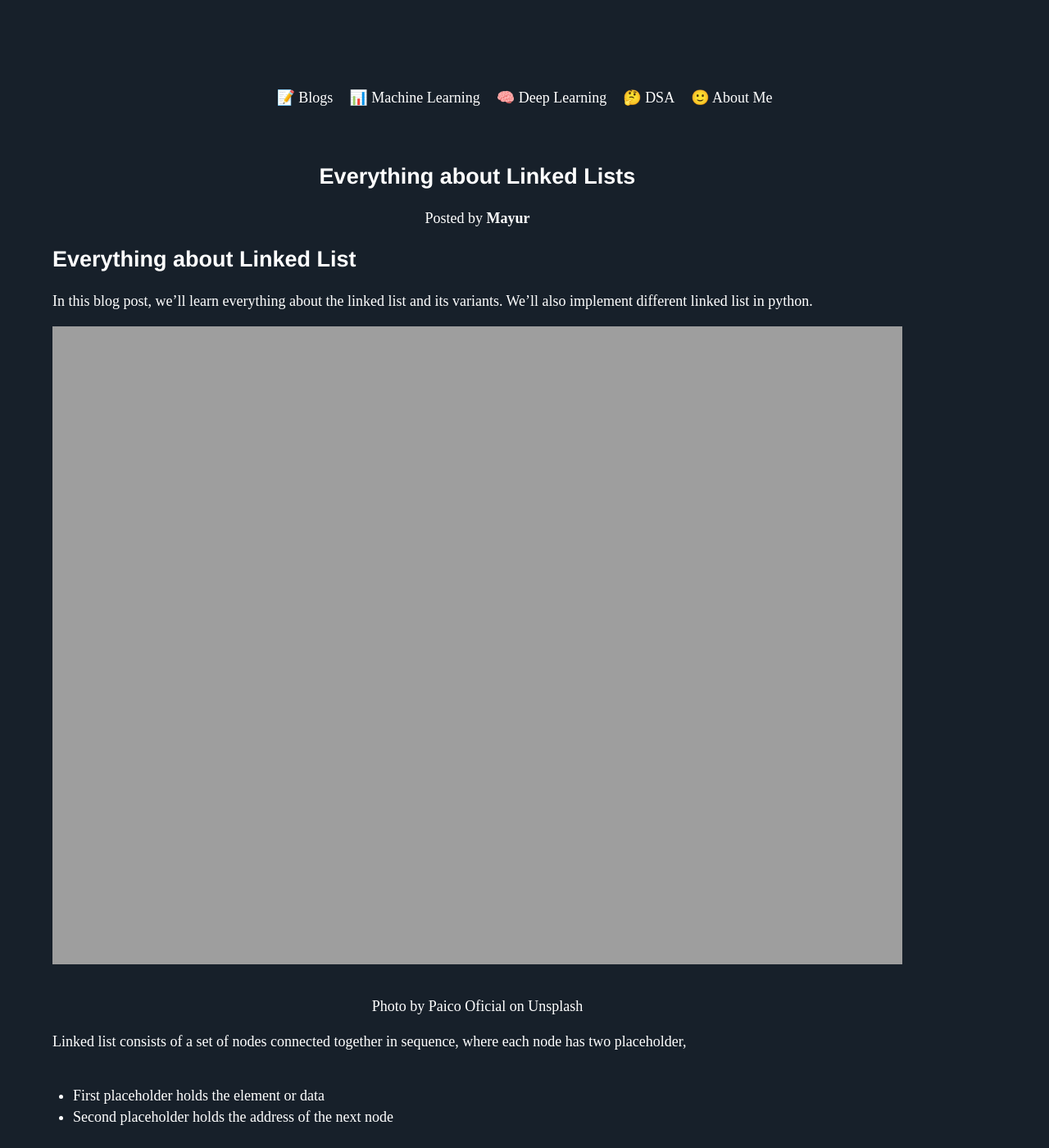
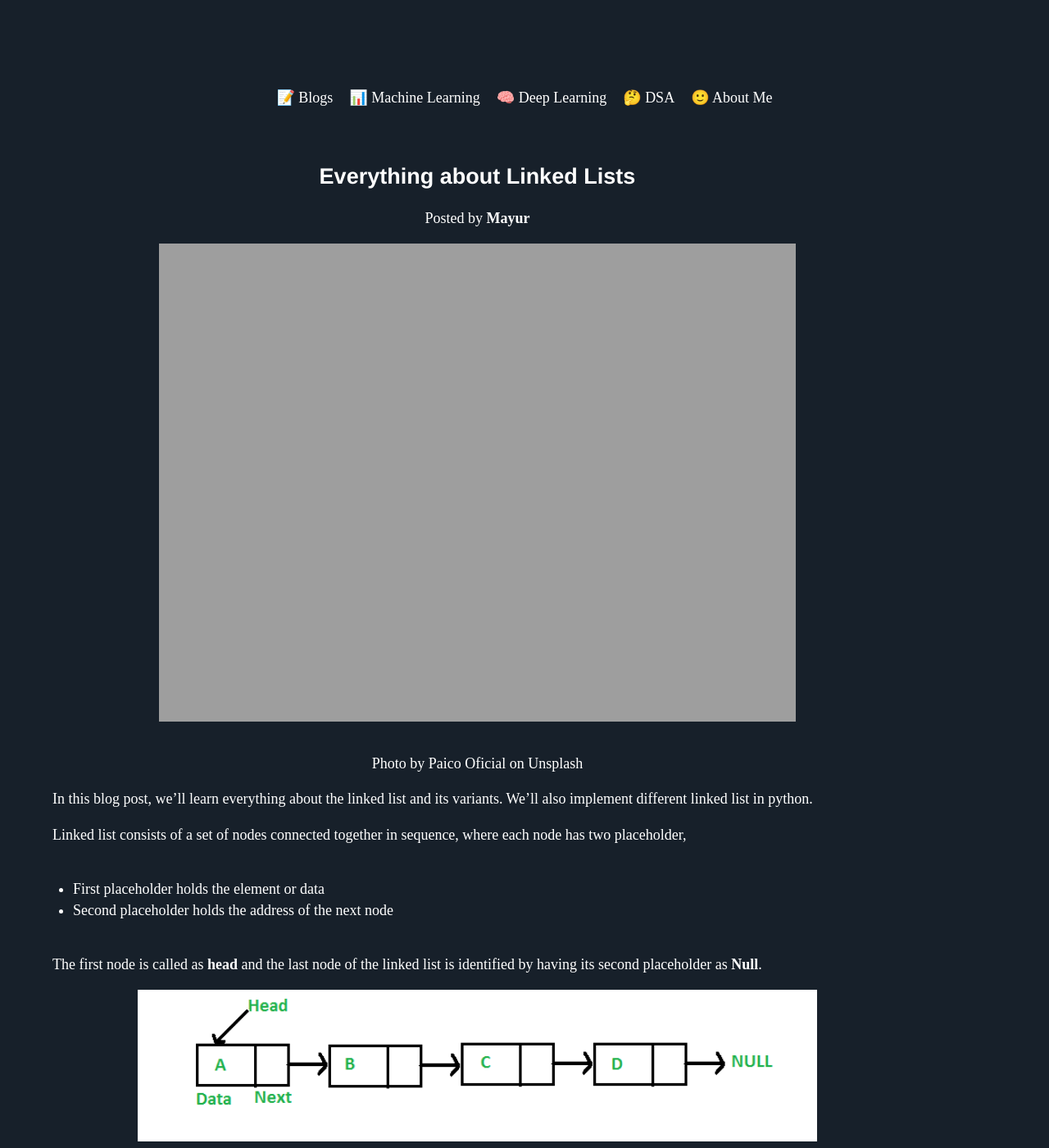
Before and after one commit to Mayurji/mayurji.github.io, a Jekyll site: the page built from _data-structure-algorithms/2021-01-27-DSA_4.md, in a window 1280 px wide and 1400 px high. Shown: the whole window at 82% size. Built offline with Jekyll 4.4.1, drawn with Linux system fonts in a browser that asks for light colours; nearby versions of some CDN libraries; comment, search, counter and statistics services are not loaded.

Commit message:
Update 2021-01-27-DSA_4.md

```diff
--- a/_data-structure-algorithms/2021-01-27-DSA_4.md
+++ b/_data-structure-algorithms/2021-01-27-DSA_4.md
@@ -6,15 +6,13 @@
 ---
 {% include mathjax.html %}
 
-## Everything about Linked List
-
-In this blog post, we'll learn everything about the linked list and its variants. We'll also implement different linked list in python.
-
 <center>
-<img src="{{site.url}}/assets/images/dsa/paico-oficial-bAA06m4O7co-unsplash.jpg" style="zoom: 5%; background-color:#DCDCDC;" width="100%" height=auto/><br>
+<img src="{{site.url}}/assets/images/dsa/paico-oficial-bAA06m4O7co-unsplash.jpg" style="zoom: 5%; background-color:#DCDCDC;" width="75%" height=auto/><br>
 <p><span>Photo by <a href="https://unsplash.com/@paicooficial?utm_source=unsplash&amp;utm_medium=referral&amp;utm_content=creditCopyText">Paico Oficial</a> on <a href="https://unsplash.com/s/photos/list?utm_source=unsplash&amp;utm_medium=referral&amp;utm_content=creditCopyText">Unsplash</a></span>
 </p>
 </center>
+
+In this blog post, we'll learn everything about the linked list and its variants. We'll also implement different linked list in python.
 
 Linked list consists of a set of nodes connected together in sequence, where each node has two placeholder,
 
```
